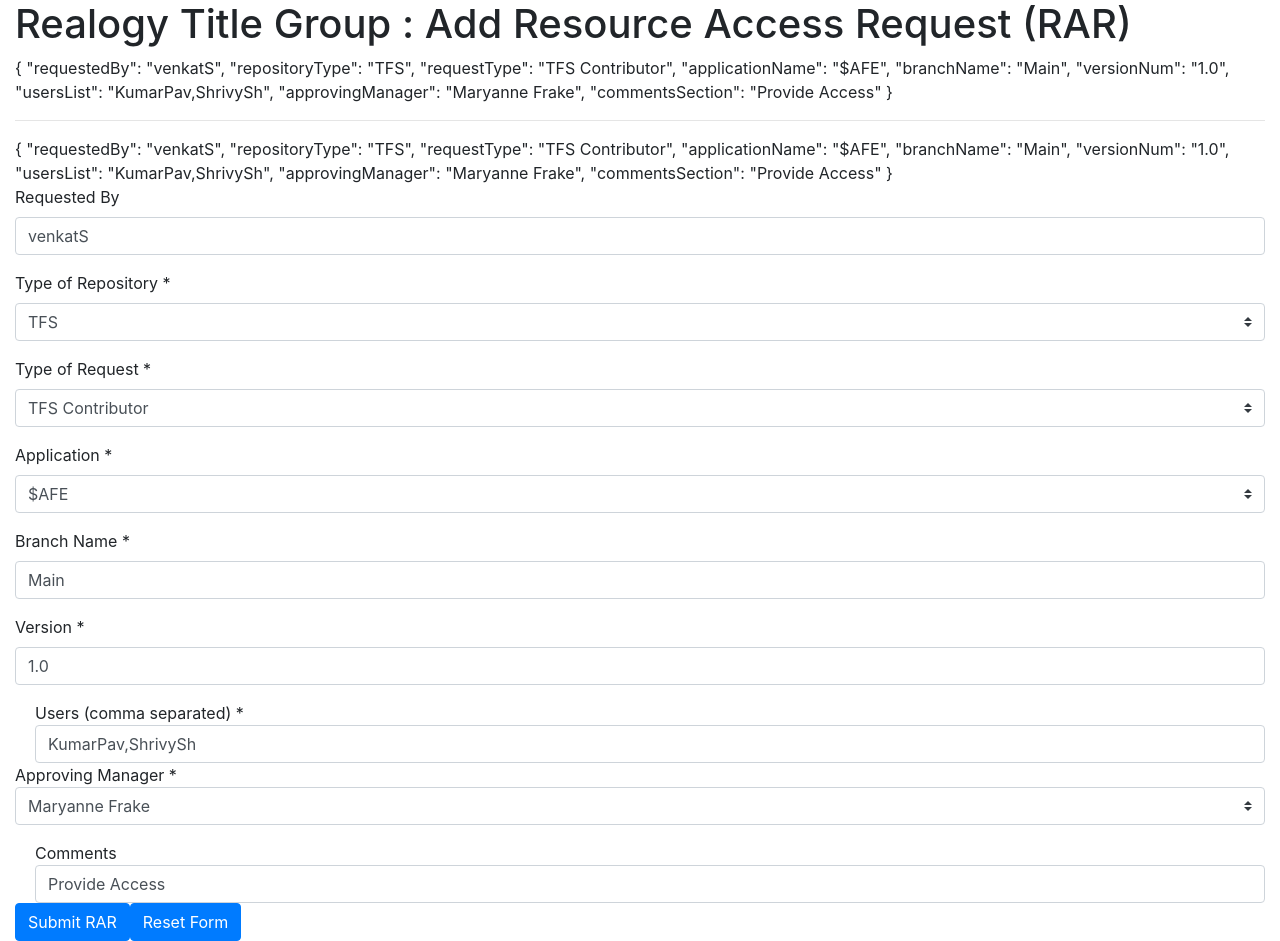
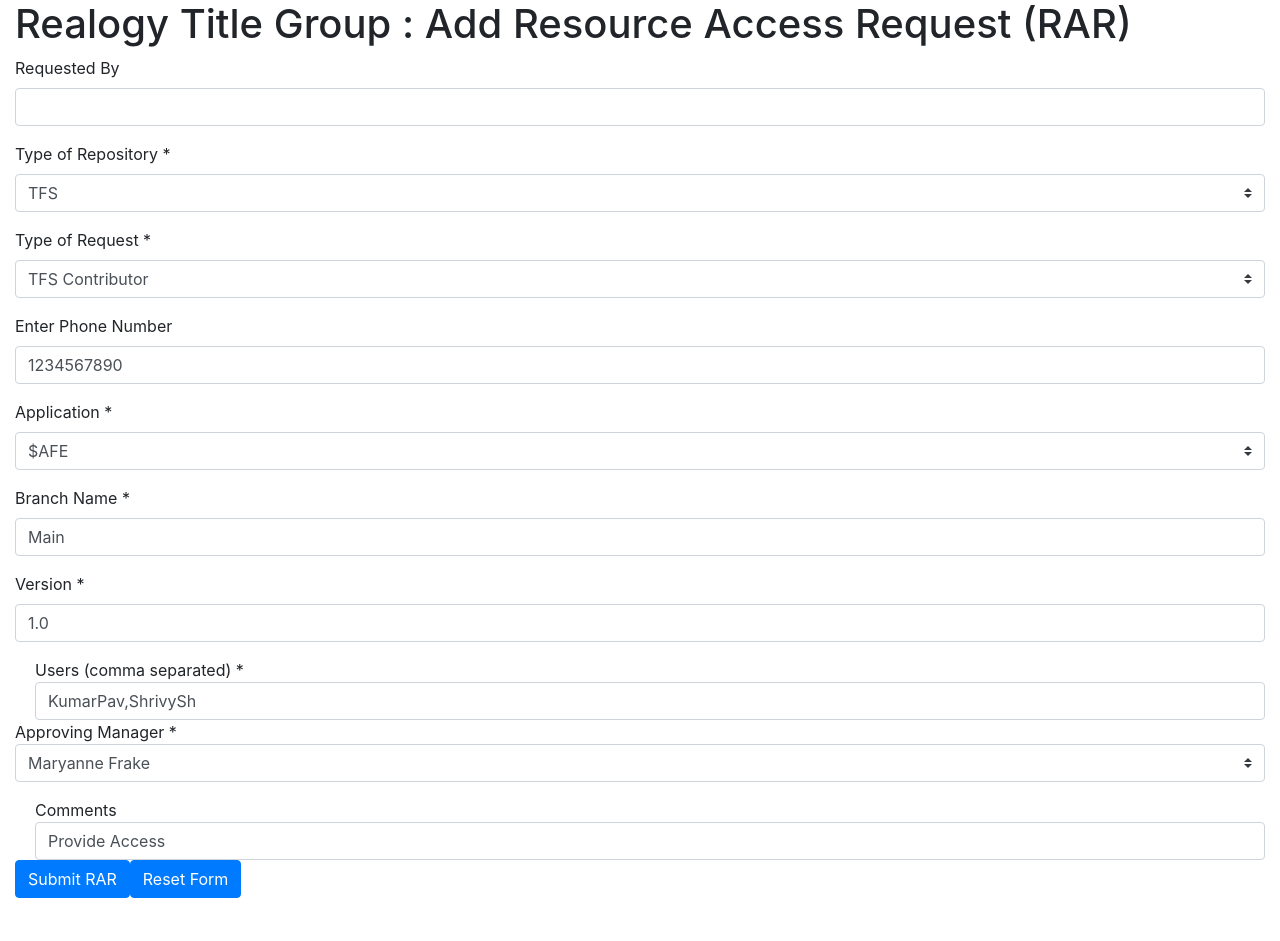
Before and after one commit to yuhup2edy/tdf-demo, an Angular app: page / in a window 1280 px wide. After the commit the page ends 898 px from the top, so only its background shows below. Built offline with nearby package versions, Linux system fonts and the light colour scheme.

Commit message:
Added visual feedback

```diff
--- a/src/app/app.component.html
+++ b/src/app/app.component.html
@@ -3,14 +3,27 @@
     <form #userForm="ngForm">
 
 
-        {{userForm.value | json}}
+<!--         {{userForm.value | json}}
         <hr />
         {{rarModel | json }}
-
+-->
         <div class="form-group">
             <label> Requested By</label>
-            <input type="text" class="form-control" name = "requestedBy" [(ngModel)]="rarModel.requestedBy">
+            <input type="text" #reqBy="ngModel" required class="form-control" name = "requestedBy" [(ngModel)]="rarModel.requestedBy"
+                    [class.is-invalid]="reqBy.invalid && reqBy.touched">
         </div>
+        <!-- in the class = form control, we can also add the is-invalid class apply but it does not do it conditionally. the syntax for
+             conditional appliction is [class.is-invalid] = tempate variable.property-->
+
+       <!-- {{reqBy.className}}
+
+        above syntax relies on the template variables's properties while the below syntax relies
+            on binding to the ngModel properties to return true or false
+       {{reqBy.touched}}
+       {{reqBy.pristine}}
+       {{reqBy.valid}}
+
+    -->
 
         <div class="form-group">
             <label> Type of Repository *</label>
@@ -26,6 +39,13 @@
                 <option selected>TFS New Branch</option>
                 <option *ngFor="let type of types">{{ type }}</option>
             </select>
+        </div>
+
+        <div class="form-group">
+            <label>Enter Phone Number </label>
+            <input type="text" #phoneNum="ngModel"  pattern = "^\d{10$}" class="form-control" name = "phoneNum" [(ngModel)]="rarModel.phoneNum"
+                    [class.is-invalid]="phoneNum.invalid && phoneNum.touched">
+                    <!-- patten is for 10 digits-->
         </div>
 
         <div class="form-group">
--- a/src/app/app.component.ts
+++ b/src/app/app.component.ts
@@ -13,5 +13,5 @@
   applications = ['iClosings','IT Portal','Vendor Management','Settlement Advantage.com','HomeBase','Homebase+','Async/MsgBus',
                   'Title!Snap','TRUE','CORE','RPA','CORE Connect','$AFE','Others','Go2Agent','Sitefinity','Fast Tool','RPA Forms'];
 
-  rarModel = new Rar('venkatS','TFS','TFS Contributor','$AFE','Main','1.0','KumarPav,ShrivySh','Maryanne Frake','Provide Access');
+  rarModel = new Rar('','TFS','TFS Contributor',1234567890,'$AFE','Main','1.0','KumarPav,ShrivySh','Maryanne Frake','Provide Access');
 }
--- a/src/app/rar.ts
+++ b/src/app/rar.ts
@@ -3,6 +3,7 @@
         public requestedBy : string,
         public repositoryType : string,
         public requestType : string,
+        public phoneNum : number,
         public applicationName : string,
         public branchName : string,
         public versionNum : string,
```
